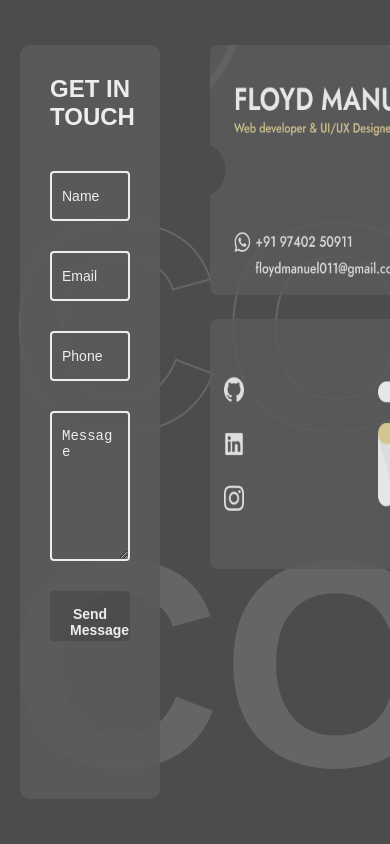
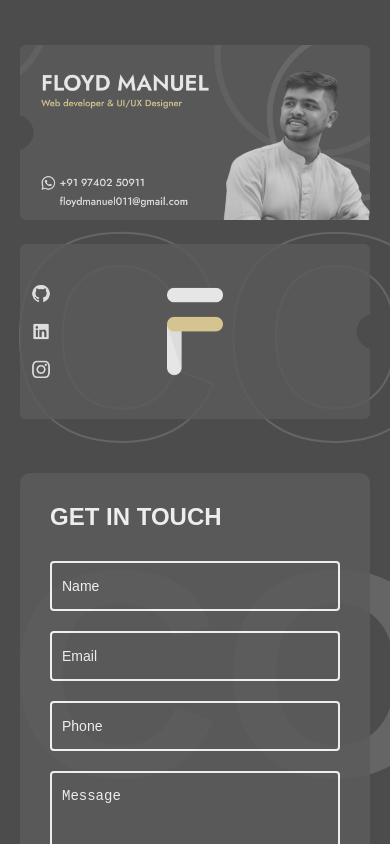
Before and after one commit to floyd-2499/portfolio-2026, a Next.js app: page /components/contact in a window 390 px wide. Shown: the top 844 px of the page. Built offline with nearby package versions, Linux system fonts and the light colour scheme.

Commit message:
Responsive page

```diff
--- a/src/pages/components/contact/styles.module.scss
+++ b/src/pages/components/contact/styles.module.scss
@@ -2,32 +2,35 @@
 
 .section-main {
   width: 100%;
-  height: 100vh;
+  min-height: 100vh;
+  height: fit-content;
   display: flex;
   align-items: center;
   justify-content: center;
   color: var.$primary-color;
   position: relative;
-  overflow: hidden;
+  overflow-x: hidden;
+  overflow-y: auto;
   z-index: 0;
   scroll-snap-align: start;
   scroll-snap-stop: always;
+  background-color: var.$primary-color;
 
   .section-background-container {
     position: absolute;
     top: 0;
     width: 100vw;
-    height: 100%;
+    height: 100vh;
     display: flex;
     align-items: center;
     justify-content: flex-end;
     flex-direction: column;
     margin: auto;
-    background-color: var.$primary-color;
     z-index: -1;
-    padding: 10px 0px;
+    padding-top: 30px;
     box-sizing: border-box;
     user-select: none;
+    overflow-y: hidden;
 
     .backgrond-text-1,
     .backgrond-text-2 {
@@ -51,11 +54,9 @@
   }
 
   .section-container {
-    position: absolute;
-    top: 0;
     width: 100%;
     max-width: 1450px;
-    height: 100%;
+    height: fit-content;
     display: flex;
     align-items: flex-start;
     justify-content: flex-start;
@@ -74,9 +75,10 @@
       height: 100%;
       width: 100%;
       display: flex;
-      align-items: center;
-      justify-content: flex-start;
+      align-items: flex-end;
+      justify-content: flex-end;
       flex-direction: row;
+      flex-wrap: wrap-reverse;
       gap: 50px;
       margin: auto;
       padding: 25px 0px;
@@ -84,7 +86,13 @@
 
       .contact-form-section {
         width: 40%;
+        min-width: 250px;
         height: 100%;
+        flex: 1;
+        display: flex;
+        justify-content: flex-start;
+        align-items: flex-start;
+        flex-direction: column;
         padding: 30px;
         box-sizing: border-box;
         border-radius: 10px;
@@ -117,19 +125,20 @@
         &-header {
           font-size: 24px;
           font-weight: 600;
-          margin-bottom: 40px;
+          margin-bottom: 30px;
         }
 
-        .contact-form{
+        .contact-form {
           width: 100%;
           height: fit-content;
           display: flex;
           align-items: flex-start;
           justify-content: center;
           flex-direction: column;
-          gap: 30px;
+          gap: 20px;
 
-          input, textarea{
+          input,
+          textarea {
             height: 50px;
             width: 100%;
             max-width: 100%;
@@ -146,7 +155,6 @@
 
             &::placeholder {
               color: var.$white;
-
             }
           }
 
@@ -179,14 +187,24 @@
 
       .contact-card-section {
         width: 25%;
+        min-width: 250px;
         height: 100%;
+        flex: 1;
         display: flex;
         align-items: flex-start;
         justify-content: flex-start;
         flex-direction: column;
         gap: 20px;
 
+        .visit-card {
+          width: 100%;
+
+          img {
+            width: 100%;
+            height: auto;
           }
         }
       }
     }
+  }
+}
--- a/src/pages/components/experience/styles.module.scss
+++ b/src/pages/components/experience/styles.module.scss
@@ -2,32 +2,35 @@
 
 .section-main {
   width: 100%;
-  height: 100vh;
+  min-height: 100vh;
+  height: fit-content;
   display: flex;
   align-items: center;
   justify-content: center;
   color: var.$primary-color;
   position: relative;
-  overflow: hidden;
+  overflow-x: hidden;
+  overflow-y: auto;
   z-index: 0;
-    scroll-snap-align: start;
+  scroll-snap-align: start;
   scroll-snap-stop: always;
+  background-color: var.$primary-color;
 
   .section-background-container {
-    position: absolute;
+    position: sticky;
     top: 0;
     width: 100vw;
-    height: 100%;
+    height: auto;
     display: flex;
     align-items: center;
     justify-content: flex-end;
     flex-direction: column;
     margin: auto;
-    background-color: var.$primary-color;
     z-index: -1;
-    padding: 10px 0px;
+    padding-top: 30px;
     box-sizing: border-box;
     user-select: none;
+    overflow-y: hidden;
 
     .backgrond-text-1,
     .backgrond-text-2 {
@@ -55,7 +58,7 @@
     top: 0;
     width: 100%;
     max-width: 1450px;
-    height: 100%;
+    height: fit-content;
     display: flex;
     align-items: flex-start;
     justify-content: flex-start;
@@ -74,9 +77,10 @@
       height: 100%;
       width: 100%;
       display: flex;
-      align-items: center;
-      justify-content: flex-start;
+      align-items: flex-end;
+      justify-content: flex-end;
       flex-direction: row;
+      flex-wrap: wrap-reverse;
       gap: 50px;
       margin: auto;
       padding: 25px 0px;
@@ -84,6 +88,8 @@
 
       .company-details-section {
         width: 75%;
+        min-width: 250px;
+        flex: 1;
         height: 100%;
         padding: 30px;
         box-sizing: border-box;
@@ -202,6 +208,8 @@
 
       .company-options-section {
         width: 25%;
+        flex: 1;
+        min-width: 250px;
         height: 100%;
         display: flex;
         align-items: flex-start;
--- a/src/pages/components/header/index.js
+++ b/src/pages/components/header/index.js
@@ -8,7 +8,7 @@ import { FaBars } from "react-icons/fa";
 import { FaX, FaXmark } from "react-icons/fa6";
 
 
-const menuData = [
+export const menuData = [
   { key: 1, name: "Home", id: "#home" },
   { key: 2, name: "Skills", id: "#skills" },
   { key: 3, name: "Experience", id: "#experience" },
--- a/src/pages/components/hero/index.js
+++ b/src/pages/components/hero/index.js
@@ -6,7 +6,7 @@ import styles from "./styles.module.scss";
 import profile from "../../../assets/profile/profile.png";
 import Link from "next/link";
 
-const socialMediaContents = [
+export const socialMediaContents = [
   {
     key: 1,
     name: "Github",
--- a/src/pages/components/hero/styles.module.scss
+++ b/src/pages/components/hero/styles.module.scss
@@ -182,3 +182,9 @@
     }
   }
 }
+
+  @media (max-width: 800px) {
+    .section-main {
+      margin-top: 80px;
+    }
+  }
--- a/src/pages/components/projects/styles.module.scss
+++ b/src/pages/components/projects/styles.module.scss
@@ -2,36 +2,40 @@
 
 .section-main {
   width: 100%;
-  height: 100vh;
+  min-height: 100vh;
+  height: fit-content;
   display: flex;
   align-items: center;
   justify-content: center;
   color: var.$primary-color;
   position: relative;
-  overflow: hidden;
+  overflow-x: hidden;
+  overflow-y: auto;
   z-index: 0;
-  scroll-snap-align: start;
-  scroll-snap-stop: always;
+  background-color: var.$primary-color;
 
   .section-background-container {
     position: absolute;
     top: 0;
     width: 100vw;
-    height: 100%;
+    height: auto;
     display: flex;
     align-items: center;
-    justify-content: center;
+    justify-content: flex-end;
     flex-direction: column;
     margin: auto;
-    background-color: var.$primary-color;
     z-index: -1;
-    padding: 10px 0px;
+    padding-top: 30px;
     box-sizing: border-box;
     user-select: none;
+    overflow-y: hidden;
 
     .backgrond-text-1,
     .backgrond-text-2 {
+      position: sticky;
+      top: 0;
       width: 100%;
+      height: fit-content;
       padding: 0vw 2vw;
       box-sizing: border-box;
       text-align: start;
@@ -51,15 +55,13 @@
   }
 
   .section-container {
-    position: absolute;
-    top: 0;
     width: 100%;
     max-width: 1450px;
-    height: 100%;
+    height: fit-content;
     display: flex;
     align-items: flex-start;
     justify-content: flex-start;
-    flex-direction: row;
+    flex-direction: column;
     gap: 30px;
     padding: 20px;
     box-sizing: border-box;
@@ -67,7 +69,7 @@
     color: var.$white;
 
     &-contents {
-      height: 100%;
+      height: fit-content;
       width: 100%;
       display: flex;
       align-items: flex-start;
@@ -78,19 +80,17 @@
       margin: auto;
       padding: 50px 0px;
       box-sizing: border-box;
-      overflow-y: auto;
-
-      &::-webkit-scrollbar {
-        width: 5px;
-      }
 
       .project-card {
-        width: calc(25% - 22.5px);
+        min-width: 260px;
+        max-width: 25%;
+        flex: 1;
         height: fit-content;
-        min-height: 30vh;
+        min-height: 35vh;
         position: relative;
         border-radius: 10px;
         cursor: pointer;
+        box-sizing: border-box;
 
         img {
           width: 100%;
@@ -153,6 +153,13 @@
           }
         }
       }
+
+      @media (max-width: 800px) {
+        .project-card {
+          max-width: 100%;
+        }
+      }
+
     }
   }
 }
--- a/src/pages/components/skills/styles.module.scss
+++ b/src/pages/components/skills/styles.module.scss
@@ -2,20 +2,23 @@
 
 .section-main {
   width: 100%;
-  height: 100vh;
+  min-height: 100vh;
+  height: fit-content;
   display: flex;
   align-items: center;
   justify-content: center;
   color: var.$primary-color;
   position: relative;
-  overflow: hidden;
+  overflow-x: hidden;
+  overflow-y: auto;
   z-index: 0;
+      background-color: var.$primary-color;
 
   .section-background-container {
-    position: absolute;
+    position: sticky;
     top: 0;
     width: 100vw;
-    height: 100%;
+    height: auto;
     display: flex;
     align-items: center;
     justify-content: flex-end;
@@ -26,6 +29,7 @@
     padding-top: 30px;
     box-sizing: border-box;
     user-select: none;
+    overflow-y: hidden;
 
     .backgrond-text-1,
     .backgrond-text-2 {
@@ -52,7 +56,7 @@
     top: 0;
     width: 100%;
     max-width: 1450px;
-    height: 100%;
+    height: fit-content;
     display: flex;
     align-items: flex-start;
     justify-content: flex-start;
@@ -74,6 +78,7 @@
       box-sizing: border-box;
 
       .section-tab-item {
+        min-width: 250px;
         flex: 1;
         display: flex;
         align-items: center;
@@ -102,6 +107,7 @@
 
     .active-tab-contents {
       width: 100%;
+      height: fit-content;
       display: flex;
       align-items: flex-start;
       justify-content: flex-start;
@@ -112,6 +118,8 @@
 
       .active-tab-item {
         width: calc(25% - 15px);
+        min-width: 250px;
+        flex: 1;
         display: flex;
         align-items: flex-start;
         justify-content: center;
--- a/src/pages/index.js
+++ b/src/pages/index.js
@@ -6,6 +6,7 @@ import SkillsSection from "./components/skills";
 import ExperienceSection from "./components/experience";
 import ProjectsSection from "./components/projects";
 import ContactSection from "./components/contact";
+import Footer from "./components/footer";
 
 export default function Home() {
   return (
@@ -28,6 +29,7 @@ export default function Home() {
       <ExperienceSection />
       <ProjectsSection />
       <ContactSection />
+      <Footer />
     </>
   );
 }
```
Also changed, not shown: src/pages/components/footer/index.js (+30 -0 lines), src/pages/components/footer/styles.module.scss (+8 -0 lines), src/pages/components/header/styles.module.scss (+9 -0 lines), src/pages/components/projects/index.js (+4 -5 lines). Lines whose indentation alone changed are shown as unchanged.
